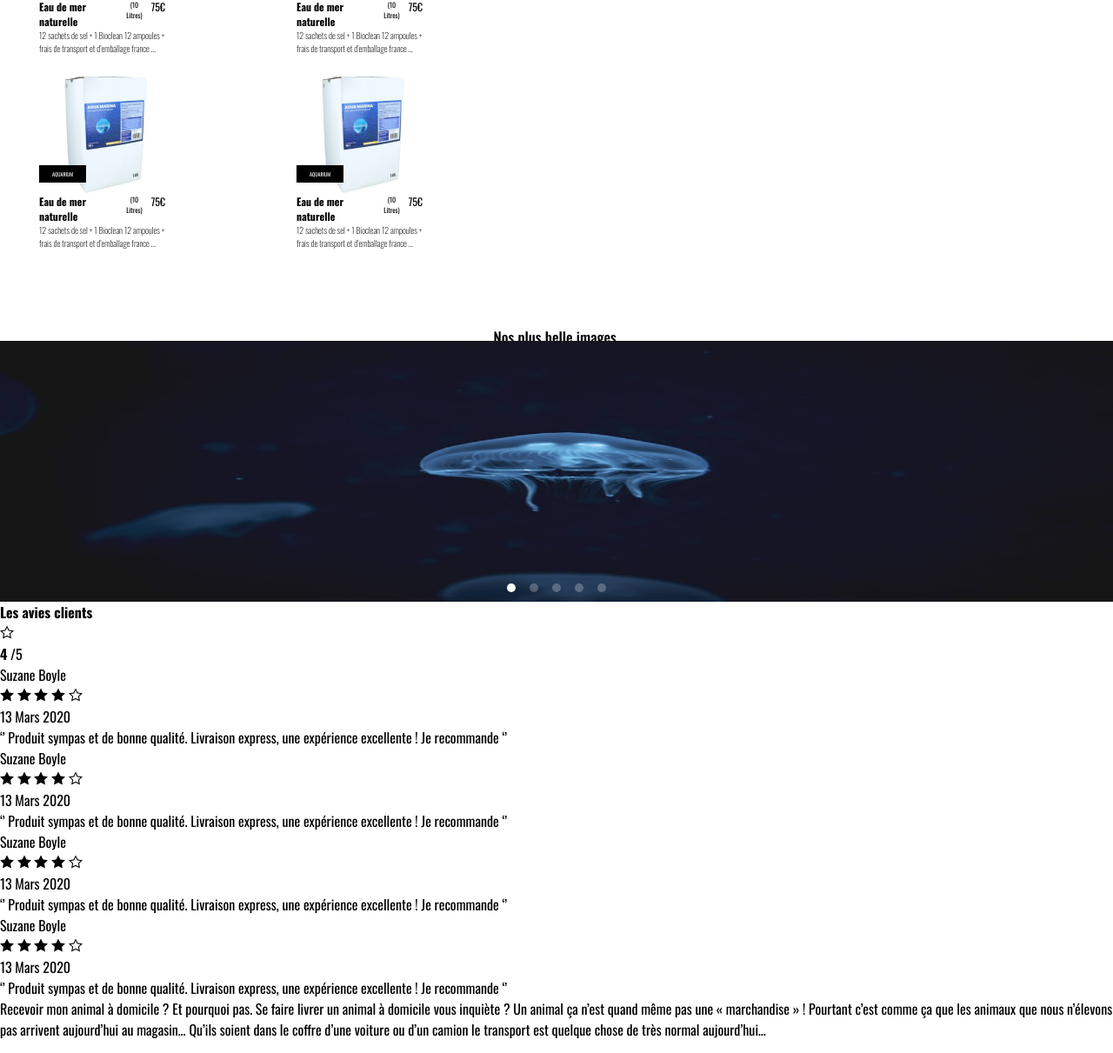
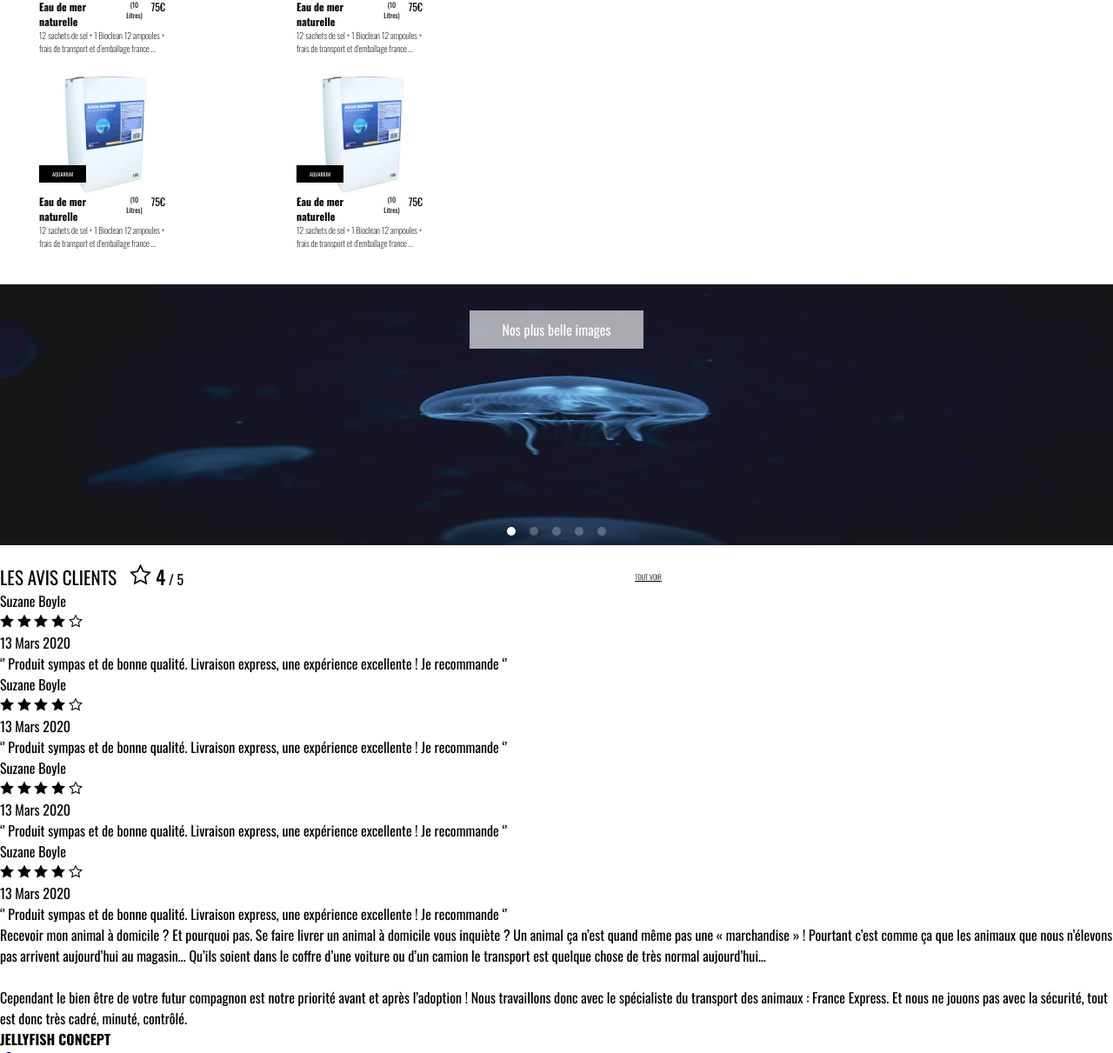
Before and after one commit to ivan-00/Integration_JELLYFICH, a PHP site: page / in a window 1280 px wide. Shown: the part 939-2150 px from the top of the page at 87% size. Run offline with PHP 8.4, Linux system fonts and the light colour scheme; some libraries are stand-ins or nearby versions.

Commit message:
carousel & avis clients

```diff
--- a/index.html
+++ b/index.html
@@ -210,7 +210,10 @@
       </section>
       <!-- Carousel -->
       <section class="section_carousel">
-        <p>Nos plus belle images</p>
+        <div class="title_section_carousel">
+          <p>Nos plus belle images</p>
+        </div>
+
         <div class="carousel" data-flickity>
           <div class="carousel-cell">
             <img src="img/mob/carousel_1.jpeg" alt="image de méduses" />
@@ -230,13 +233,14 @@
         </div>
       </section>
       <!-- Avis clients  -->
-      <section>
-        <div>
-          <h4>Les avies clients</h4>
+      <section class="customers_opinion">
+        <div class="bloc_customers_opinion">
+          <h4>Les avis clients</h4>
           <svg class="icon icon-star-empty">
             <use xlink:href="#icon-star-empty"></use>
           </svg>
-          <p><strong>4</strong> /5</p>
+          <p><span>4</span> / 5</p>
+          <a href="#">TOUT VOIR</a>
         </div>
         <article>
           <div>
--- a/style.css
+++ b/style.css
@@ -170,12 +170,12 @@ a:hover {
   display: flex;
   flex-wrap: wrap;
   margin-top: 20px;
+  align-content: center;
 }
 .bloc_article article {
   width: 50%;
-}
-.bloc_article article {
   margin-bottom: 20px;
+  text-align: center;
 }
 /* le cadre des articles */
 .int-article {
@@ -229,23 +229,25 @@ a:hover {
 /* carousel */
 .section_carousel {
   position: relative;
-  /* overflow: hidden; */
+}
+.title_section_carousel {
+  width: 100%;
+  position: absolute;
+  color: white;
+  z-index: 3;
+  margin-top: 30px;
+  text-align: center;
 }
 .section_carousel p {
-  top: 28px;
-  width: 175px;
-  position: relative;
   display: block;
-  background-color: rgba(255, 255, 255, 0.596);
-  padding: 20px 15px;
-  margin: 0 auto;
-  font-size: 17px;
-  font-weight: 500;
+  background-color: rgba(255, 255, 255, 0.637);
+  padding: 10px 20px;
+  width: 200px;
+  margin: auto;
 }
 .carousel-cell {
   width: 100%;
   height: 300px;
-  background-color: pink;
 }
 .carousel-cell img {
   width: 100%;
@@ -261,4 +263,32 @@ ol.flickity-page-dots .dot {
 .carousel button {
   display: none;
 }
-/*  */
+/*  customers opinion*/
+.customers_opinion {
+}
+.bloc_customers_opinion {
+  display: flex;
+  align-items: baseline;
+  margin-top: 20px;
+}
+.bloc_customers_opinion h4 {
+  font-size: 21px;
+  font-weight: 400;
+  text-transform: uppercase;
+}
+.bloc_customers_opinion svg {
+  margin: 0 5px 0 15px;
+  font-size: 25px;
+}
+
+.bloc_customers_opinion p span {
+  font-size: 22px;
+  font-weight: 500;
+}
+.bloc_customers_opinion a {
+  margin: auto;
+  font-size: 8px;
+  font-weight: 300;
+  color: black;
+  text-decoration-line: underline;
+}
```
